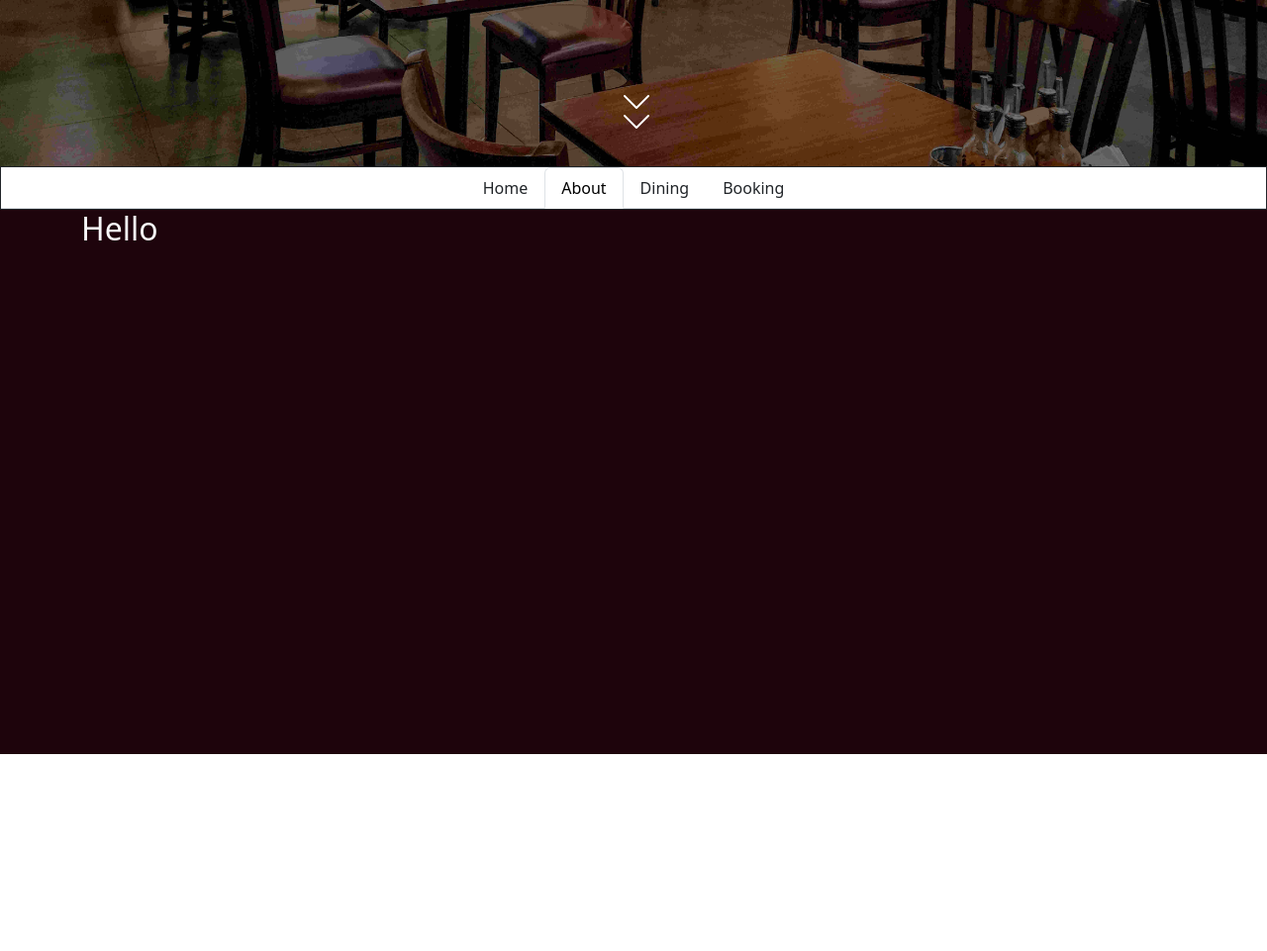
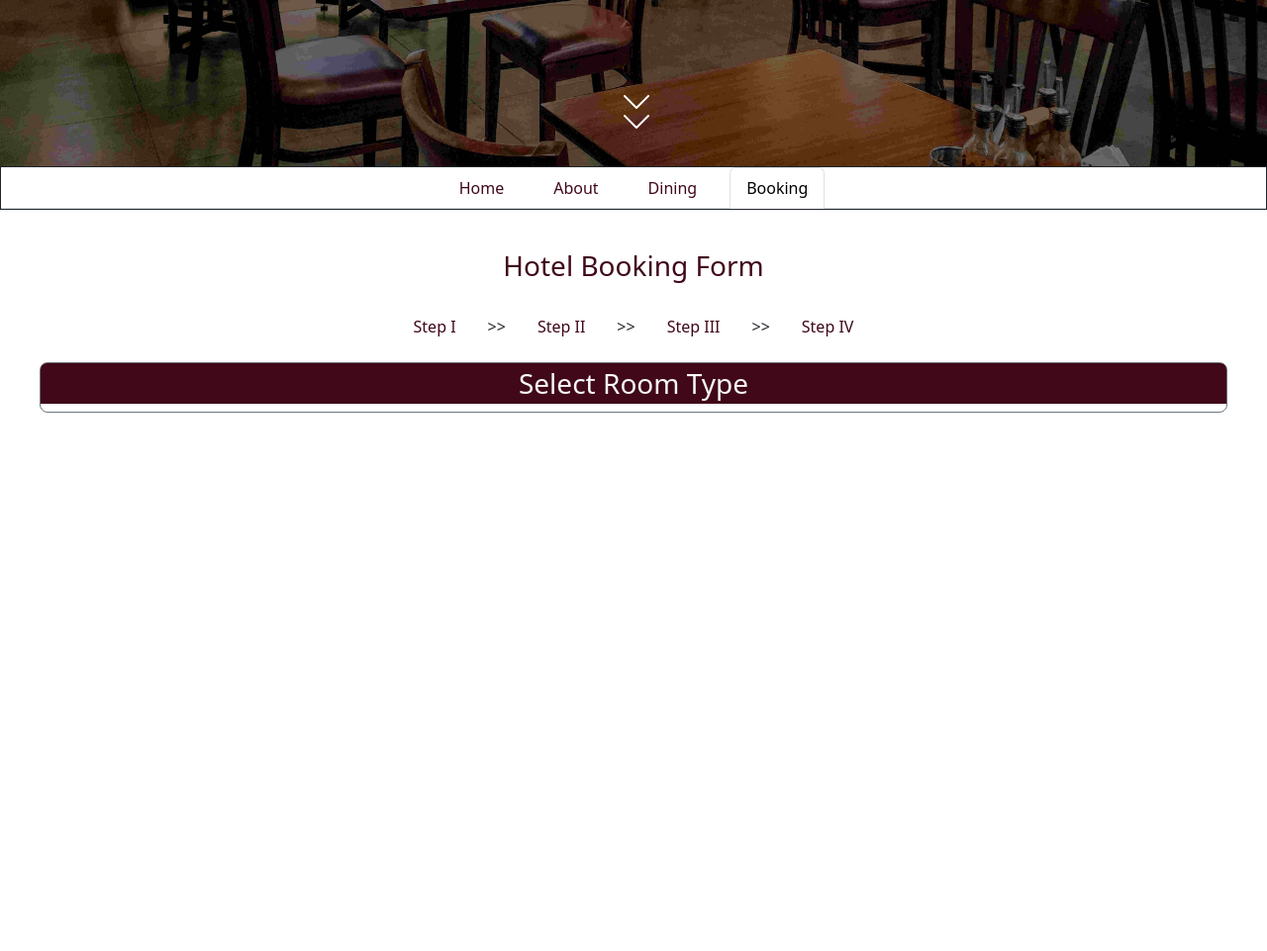
Before and after one commit to bugsdev2/restocafe, a website: page index.html in a window 1280 px wide. Shown: the part 632-1593 px from the top of the page at 99% size. Before the commit the page ends 1394 px from the top, so only its background shows below. Drawn offline with nearby package versions, Linux system fonts and the light colour scheme.

Commit message:
Added the first step design: customer info

```diff
--- a/index.html
+++ b/index.html
@@ -25,26 +25,83 @@
 		</button>
 	</div>
 	<nav id ="nav" class="border border-dark w-100">
-			<ul class="nav nav-tabs d-flex justify-content-center">
+		<ul class="nav nav-tabs d-flex justify-content-center gap-3">
 			<li class="nav-item">
-					<a href="#" class="nav-link text-dark">Home</a>
+				<a href="#" class="nav-link">Home</a>
 			</li>
 			<li class="nav-item">
-					<a href="#" class="nav-link active text-black">About</a>
+				<a href="#About" class="nav-link" data-bs-toggle="tab">About</a>
 			</li>
 			<li class="nav-item">
-					<a href="#" class="nav-link text-dark">Dining</a>
+				<a href="#Dining" class="nav-link" data-bs-toggle="tab">Dining</a>
 			</li>
 			<li class="nav-item">
-					<a href="#" class="nav-link text-dark">Booking</a>
+				<a href="#Booking" class="nav-link active" data-bs-toggle="tab">Booking</a>
 			</li>
-
 		</ul>
 	</nav>
-	<div class="container-fluid text-light">
-		<div class="container-lg">
-			<h2>Hello</h2>
+	<div class="tab-content m-3 p-4">
+		<div class="tab-pane" id="About">
+			About
 		</div>
+		<div class="tab-pane" id="Dining">
+			Dining
+		</div>
+		<div class="tab-pane active show" id="Booking">
+			<div class="text-center h3">Hotel Booking Form</div>
+			<div>
+				<ol class="nav nav-tab d-flex justify-content-center py-3 gap-3">
+					<li class="nav-item active">
+							<a href="#" class="nav-link" data-bs-toggle="tab" data-bs-target="#one"">Step I</a>
+					</li>
+					<li class="d-flex align-items-center"> <span>>></span></li>
+					<li class="nav-item">
+							<a href="#" class="nav-link active show" data-bs-toggle="tab" data-bs-target="#two">Step II</a>
+					</li>
+					<li class="d-flex align-items-center"> <span>>></span></li>
+					<li class="nav-item">
+							<a href="#" class="nav-link disabled" data-bs-toggle="tab" data-bs-target="#three">Step III</a>
+					</li>
+					<li class="d-flex align-items-center"> <span>>></span></li>
+					<li class="nav-item">
+							<a href="#" class="nav-link disabled" data-bs-toggle="tab" data-bs-target="#four">Step IV</a>
+					</li>
+				</ol>
+			</div>
+			<div class="tab-content">
+				<div class="tab-pane fade border border-secondary rounded-3" id="one">
+					<div id="customer-info-title" class="text-center h3 text-light p-1 rounded-top-2">Customer Information</div>
+					<form class="d-flex flex-column p-3">
+						<dl id="customer-info">
+							<dt>Customer Name</dt>
+							<dd><input class="form-control" type="text" name="name" id="name"   /></dd>
+							<dt>Check-in Date</dt>
+							<dd><input class="form-control" type="date" name="date" id="date" /></dd>
+							<dt>No. of Days</dt>
+							<dd><input class="form-control" type="number" name="days" id="days" /></dd>
+							<dt>No. of People</dt>
+							<dd><input class="form-control" type="number" name="people" id="people" /></dd>
+						</dl>
+						<button type="button" class="btn align-self-center">Continue</button>
+					</form>
+				</div>
+				<div class="tab-pane fade show active border border-secondary rounded-3" id="two">
+					<div id="customer-info-title" class="text-center h3 text-light p-1 rounded-top-2">Select Room Type</div>
+
+				</div>
+				<div class="tab-pane fade" id="three">
+					Hello! Three
+				</div>
+				<div class="tab-pane fade" id="four">
+					Hello! Four
+				</div>
+			</div>
+		</div>
+	</div>
+	<div class="container ">
+
+
+
 		<br />
 		<br />
 		<br />
--- a/style.css
+++ b/style.css
@@ -38,32 +38,50 @@
 #chevron {
 	bottom: 10px;
 	font-size: 2rem;
-/*
-	animation-name: down-sign;
-	animation-duration: 0.8s;
-	animation-iteration-count: infinite;
-	animation-timing-function: ease-in-out;
-*/
 }
 
 #chevron2{
 	bottom: 30px;
 	font-size: 2rem;
+}
+
+
+
+
+.container {
 /*
-	animation-name: down-sign;
-	animation-duration: 0.8s;
-	animation-iteration-count: infinite;
-	animation-timing-function: ease-in-out;
+	background: #1E040C;
 */
 }
 
-/*
-@keyframes down-sign {
+.nav-link:link {
+	color: #400819;
+}
+.nav-link:visited {
+	color: #400819;
+}
+.nav-link:hover {
+	color: #400819;
+}
+.nav-link:active {
+	color: #400819;
+}
 
+#Booking .h3 {
+	color: #400819;
 }
-*/
 
+#customer-info-title {
+	background: #400819;
+}
 
-.container-fluid {
-	background: #1E040C; /* #2B1119; */
+#customer-info {
+	display: grid;
+	grid-template-columns: 4fr 8fr;
+	align-items: center;
 }
+
+#one button {
+	background: #400819;
+	color: white;
+}
```
Also changed, not shown: 1 other file. Lines whose indentation alone changed are shown as unchanged.
